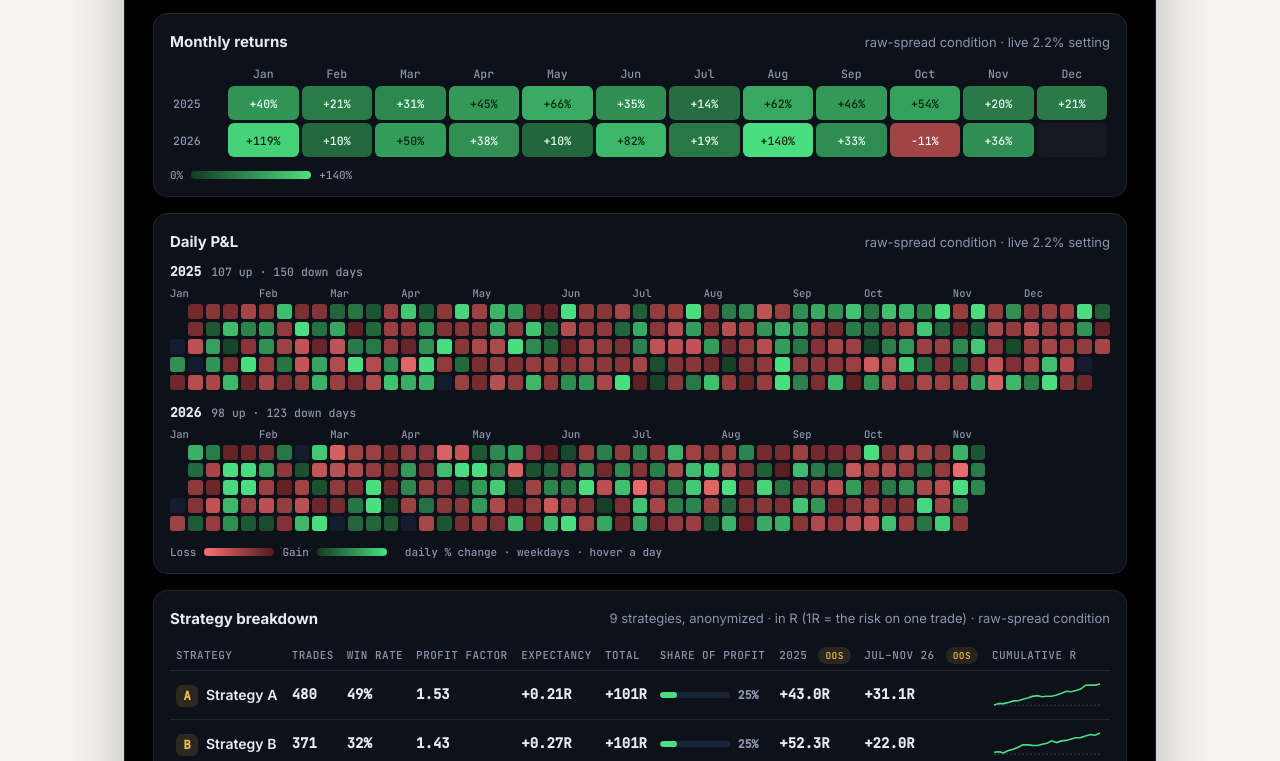
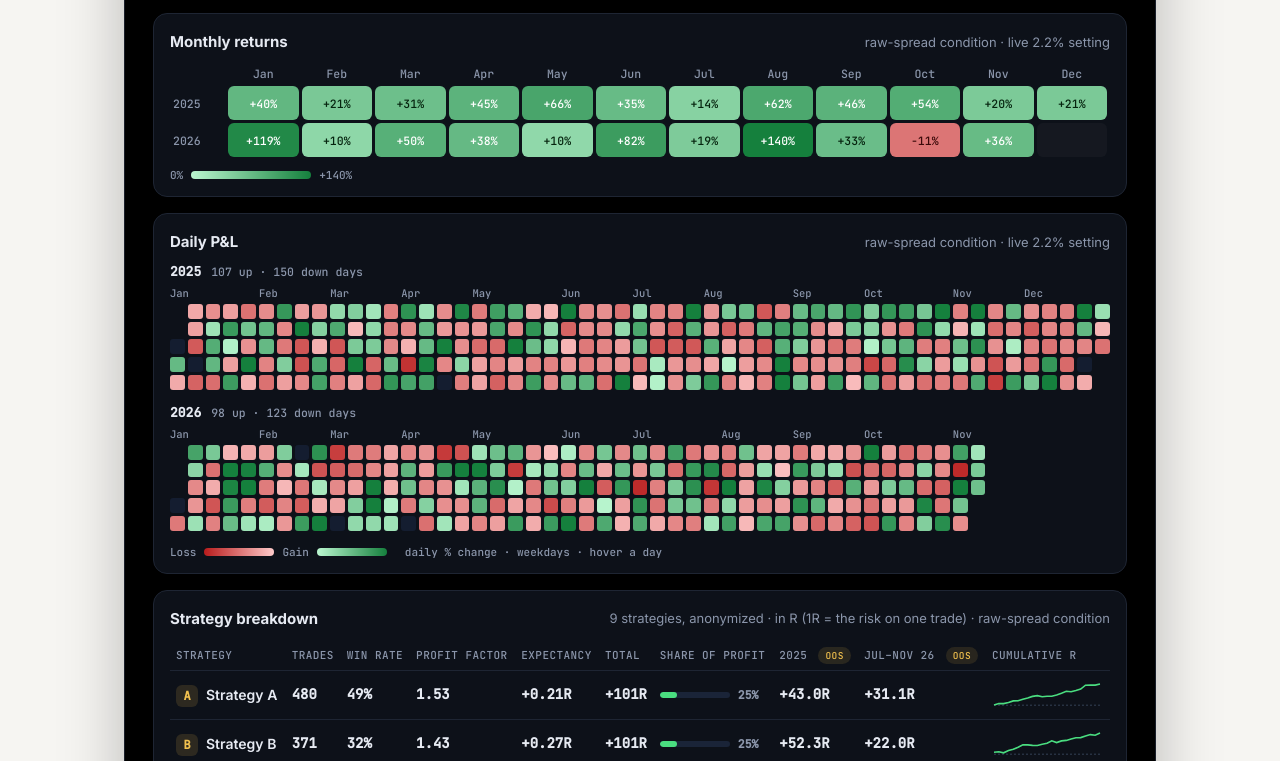
Before and after one commit to Suraporn/quant, a plain HTML site: page home.html in a window 1280 px wide. Shown: the part 2767-3528 px from the top of the page. Drawn offline with Linux system fonts and the light colour scheme.

Commit message:
Color ramps: larger gains/losses = deeper green/red
Co-Authored-By: Claude Opus 5.5 <noreply@anthropic.com>
Claude-Session: https://claude.ai/code/session_01UruXyFa6MFQ1Tx7dA4cFeC

```diff
--- a/charts.js
+++ b/charts.js
@@ -127,11 +127,11 @@
   }
   function green(t) {
     t = Math.sqrt(Math.min(Math.max(t, 0), 1)); const L = (a, b) => Math.round(a + (b - a) * t);
-    return `rgb(${L(20, 74)},${L(60, 222)},${L(36, 128)})`;
+    return `rgb(${L(187, 21)},${L(247, 128)},${L(208, 61)})`;   // pale green -> deep green
   }
   function red(t) {
     t = Math.sqrt(Math.min(Math.max(t, 0), 1)); const L = (a, b) => Math.round(a + (b - a) * t);
-    return `rgb(${L(80, 248)},${L(24, 113)},${L(28, 113)})`;
+    return `rgb(${L(254, 185)},${L(202, 28)},${L(202, 28)})`;  // pale red -> deep red
   }
   function blue(t) {
     t = Math.sqrt(Math.min(Math.max(t, 0), 1)); const L = (a, b) => Math.round(a + (b - a) * t);
@@ -150,8 +150,8 @@
         if (v === undefined) { h += '<td class="empty"></td>'; continue; }
         const partial = k === B.months[B.months.length - 1] ? " (to Nov 12)" : "";
         const t = v / vmax;
-        h += v < 0 ? `<td class="neg" style="background:${red(Math.min(-v / vmax * 3, 1))}" title="${MON[m - 1]} ${y}${partial}: ${v.toFixed(1)}%">${v.toFixed(dec)}%</td>`
-                   : `<td style="background:${green(t)};color:${Math.sqrt(t) < 0.55 ? "#eafff1" : "#06240f"}" title="${MON[m - 1]} ${y}${partial}: +${v.toFixed(1)}%">+${v.toFixed(dec)}%</td>`;
+        h += v < 0 ? `<td class="neg" style="background:${red(Math.min(-v / vmax * 3, 1))};color:${Math.sqrt(Math.min(-v / vmax * 3, 1)) > 0.5 ? "#fff" : "#3b0a0a"}" title="${MON[m - 1]} ${y}${partial}: ${v.toFixed(1)}%">${v.toFixed(dec)}%</td>`
+                   : `<td style="background:${green(t)};color:${Math.sqrt(Math.max(t, 0)) > 0.5 ? "#fff" : "#06240f"}" title="${MON[m - 1]} ${y}${partial}: +${v.toFixed(1)}%">+${v.toFixed(dec)}%</td>`;
       }
       h += "</tr>";
     });
--- a/home.html
+++ b/home.html
@@ -11,7 +11,7 @@
 <link rel="icon" href="images/favicon.svg">
 <link rel="preconnect" href="https://fonts.googleapis.com">
 <link href="https://fonts.googleapis.com/css2?family=Inter:wght@400;500;600;700&family=JetBrains+Mono:wght@500&display=swap" rel="stylesheet">
-<link rel="stylesheet" href="style.css?v=9">
+<link rel="stylesheet" href="style.css?v=10">
 </head>
 <body>
 <header class="site"><div class="wrap">
@@ -391,6 +391,6 @@
 <div><a href="mailto:nate.puangpanbut@gmail.com">nate.puangpanbut@gmail.com</a> · <a href="https://www.linkedin.com/in/suraporn/" target="_blank" rel="noopener">LinkedIn</a> · <a href="https://github.com/Suraporn" target="_blank" rel="noopener">GitHub</a> · <a href="https://suraporn.github.io/ds/" target="_blank" rel="noopener">Data science portfolio</a></div>
 </div></footer>
 <script>document.getElementById('yr').textContent=new Date().getFullYear()</script>
-<script src="charts.js?v=9"></script>
+<script src="charts.js?v=10"></script>
 </body>
 </html>
--- a/style.css
+++ b/style.css
@@ -236,9 +236,9 @@ footer.site .wrap{display:flex;justify-content:space-between;flex-wrap:wrap;gap:
 .heat th.y{text-align:left;padding-right:6px}
 .heat td{height:34px;border-radius:6px;text-align:center;color:#1a1205;font-variant-numeric:tabular-nums;cursor:default}
 .heat td.empty{background:rgba(255,255,255,.03)}
-.heat td.neg{color:#fff}
+.heat td.neg{}
 .heat .scale,.cal .scale{display:flex;align-items:center;gap:8px;color:var(--qmuted);font:500 11px var(--mono);margin:8px 0 4px}
-.heat .scale i,.cal .scale i{flex:0 0 120px;height:8px;border-radius:4px;background:linear-gradient(90deg,#143c24,#4ade80)}
+.heat .scale i,.cal .scale i{flex:0 0 120px;height:8px;border-radius:4px;background:linear-gradient(90deg,#bbf7d0,#15803d)}
 .qb-table{width:100%;border-collapse:collapse;font-size:14px;margin-top:2px}
 .qb-table th{color:var(--qmuted);font:500 11px var(--mono);text-transform:uppercase;letter-spacing:.04em;text-align:left;padding:8px 6px;border-bottom:1px solid var(--qline)}
 .qb-table td{padding:10px 6px;border-bottom:1px solid var(--qline);font-variant-numeric:tabular-nums}
@@ -275,7 +275,7 @@ footer.site .wrap{display:flex;justify-content:space-between;flex-wrap:wrap;gap:
 .cal-g i.z{background:#141d30}
 .cal-g i:hover{outline:2px solid #e6eaf2;outline-offset:0}
 .cal .scale i{flex:0 0 70px}
-.cal .scale i{background:linear-gradient(90deg,#143c24,#4ade80)}.cal .scale i.neg{background:linear-gradient(90deg,#f87171,#50181c)}
+.cal .scale i{background:linear-gradient(90deg,#bbf7d0,#15803d)}.cal .scale i.neg{background:linear-gradient(90deg,#b91c1c,#fecaca)}
 .cal-tip{position:absolute}
 /* strategies */
 .strat td,.strat th{white-space:nowrap}
```
